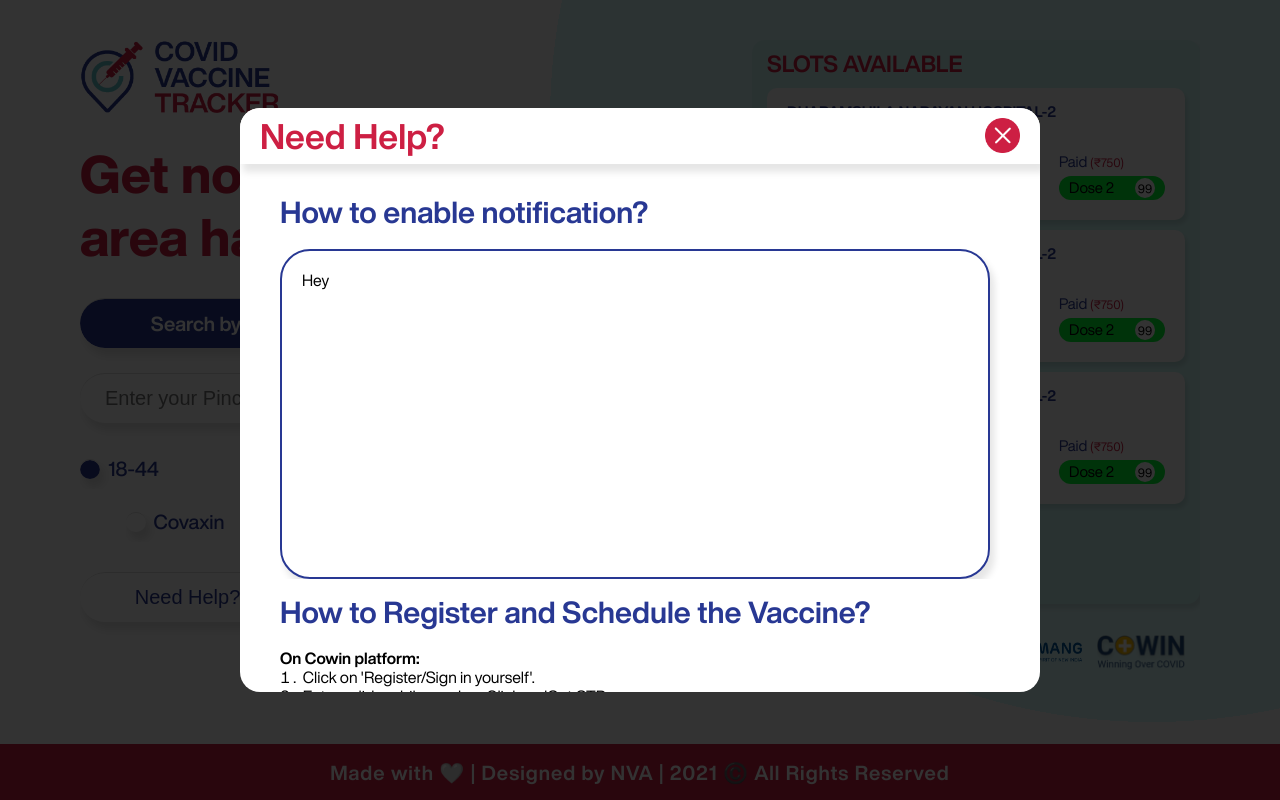
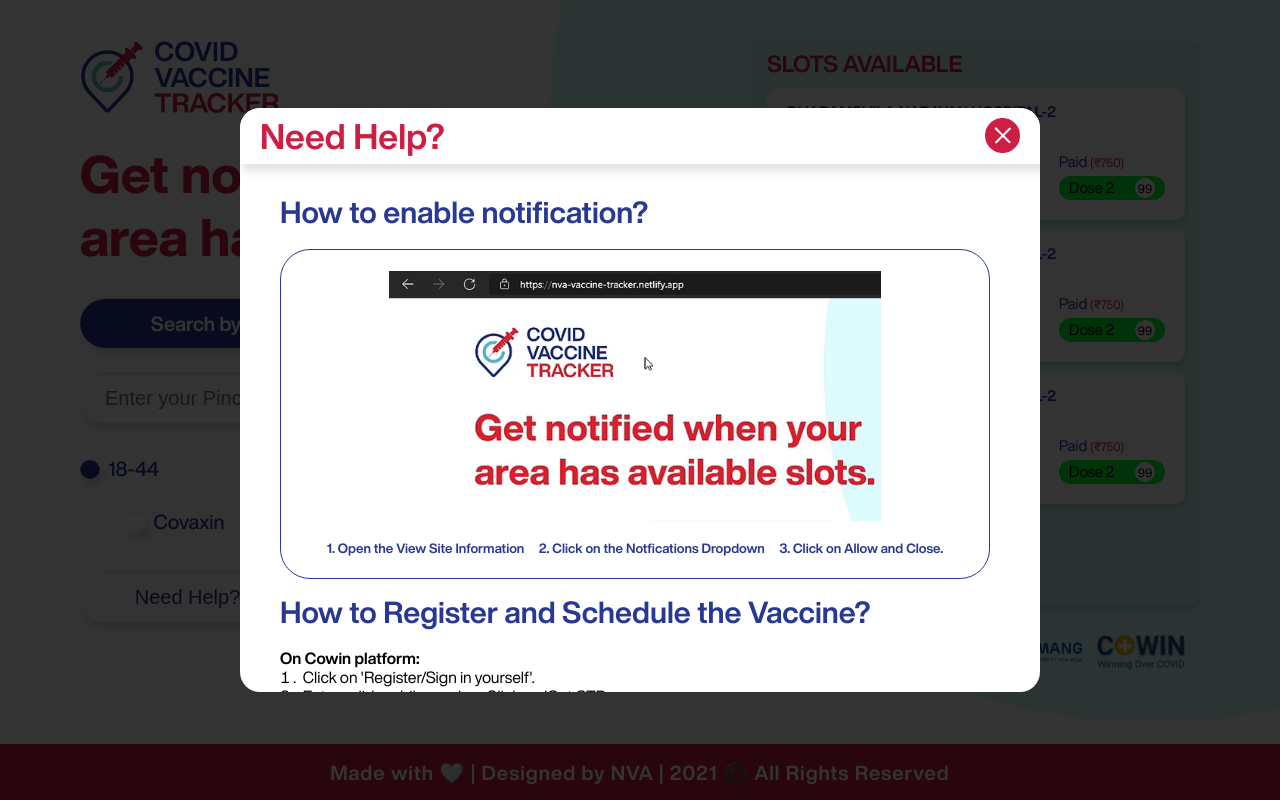
Before and after one commit to NVA-21/vaccine_tracker, a React (Create React App) app: page / in a window 1280 px wide. Both pictures are taken after a click on the button "Need Help?". Built offline with nearby package versions, Linux system fonts and the light colour scheme.

Commit message:
Added GIF

```diff
--- a/src/Components/Modal/HelpModal.css
+++ b/src/Components/Modal/HelpModal.css
@@ -14,10 +14,22 @@
 .helpModal-head .notif-help {
   height: 330px;
   width: 710px;
-  border: 2px solid var(--primary-color);
+  border: 1px solid var(--primary-color);
   border-radius: 30px;
   padding: 20px;
-  box-shadow: var(--input-boxShadow);
+  display: flex;
+  flex-direction: column;
+  justify-content: center;
+  align-items: center;
+}
+
+.helpModal-head .notif-help img {
+  height: 250px;
+  width: auto;
+}
+
+.helpModal-head .notif-help h5 {
+  color: var(--primary-color);
 }
 
 .helpModal-head .api-link {
--- a/src/Components/Modal/HelpModal.js
+++ b/src/Components/Modal/HelpModal.js
@@ -1,4 +1,5 @@
 import React from "react";
+import { PUBLIC_IMAGE_PATH } from "../../utils/Constants";
 import "./HelpModal.css";
 
 export default function HelpModal() {
@@ -7,7 +8,14 @@ export default function HelpModal() {
       <div className="helpModal-head">
         <h2 className="helpModal-topicHead">How to enable notification?</h2>
         <br />
-        <div className="notif-help">Hey</div>
+        <div className="notif-help">
+          <img src={PUBLIC_IMAGE_PATH + "notifgif.gif"} alt="help gif" />
+          <br />
+          <h5>
+            1. Open the View Site Information &nbsp; &nbsp; 2. Click on the
+            Notfications Dropdown &nbsp; &nbsp; 3. Click on Allow and Close.
+          </h5>
+        </div>
       </div>
 
       <div className="helpModal-head">
```
Also changed, not shown: public/assets/images/notifgif.gif (added).
